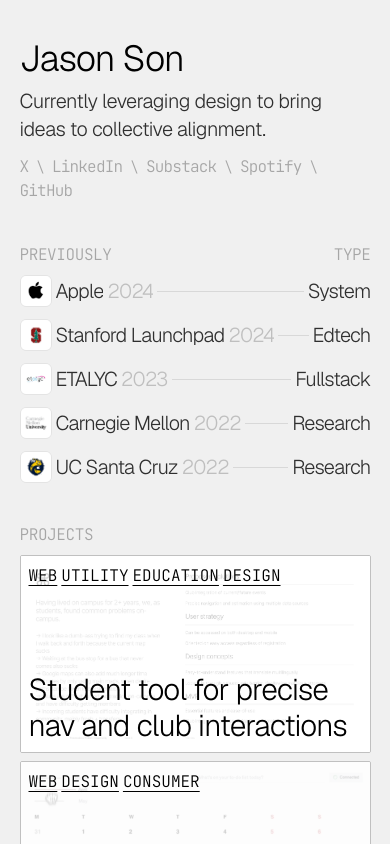
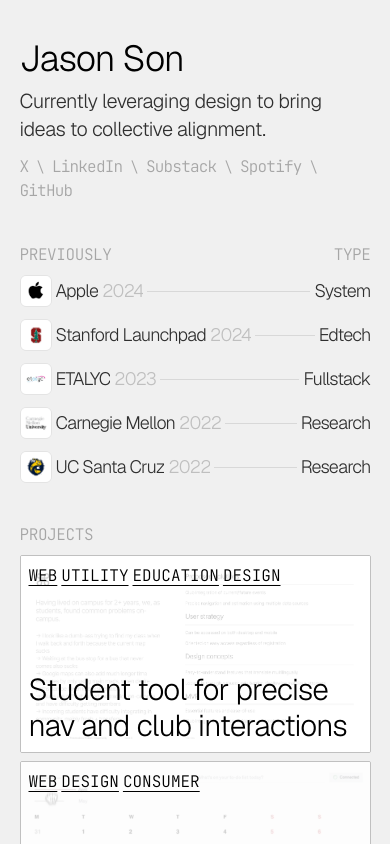
Before and after one commit to vznh/mole, a Next.js app: page / in a window 390 px wide. Shown: the top 844 px of the page. Built offline with nearby package versions, Linux system fonts and the light colour scheme.

Commit message:
modify: work sizing on mobile

```diff
--- a/src/components/WorkSection.tsx
+++ b/src/components/WorkSection.tsx
@@ -22,16 +22,16 @@
     <Image src={img} alt={`Icon for company ${company}`} width={32} height={32} className="rounded-md border border-opacity-5 border-black" />
 
     { /* Company goes here! */ }
-    <span className="font-geist opacity-80 text-xl min-w-0 overflow-hidden text-ellipsis whitespace-nowrap">{ company }</span>
+    <span className="font-geist opacity-80 text-lg md:text-xl min-w-0 overflow-hidden text-ellipsis whitespace-nowrap">{ company }</span>
 
     { /* Date goes here! */ }
-    <span className="font-geist text-xl text-black min-w-0 overflow-hidden opacity-20 whitespace-nowrap">{ date }</span>
+    <span className="font-geist text-lg md:text-xl text-black min-w-0 overflow-hidden opacity-20 whitespace-nowrap">{ date }</span>
 
     { /* Line component is here - don't change. */}
     <div className="flex-grow h-px bg-black opacity-10" aria-hidden="true" />
 
     { /* Role goes here! */ }
-    <span className="font-geist opacity-80 text-xl min-w-0 overflow-hidden text-ellipsis whitespace-nowrap text-right">{ role }</span>
+    <span className="font-geist opacity-80 text-lg md:text-xl min-w-0 overflow-hidden text-ellipsis whitespace-nowrap text-right">{ role }</span>
   </div>
 };
 
```
